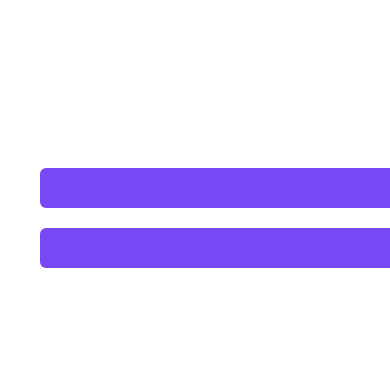
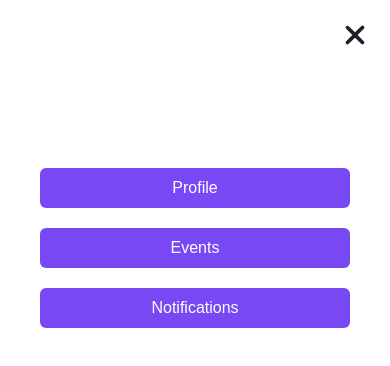
Before and after one commit to ogcovenant/EventHub, a React (Vite) app: page /dashboard/events in a window 390 px wide. Both pictures are taken after a click on the element 359 px from the left and 38 px from the top of the page. Shown: the top 366 px of the page. Built offline with nearby package versions, Linux system fonts and the light colour scheme; a web font is replaced by a local one.

Commit message:
added responsiveness for the dashboard

```diff
--- a/package.json
+++ b/package.json
@@ -4,7 +4,7 @@
   "version": "0.0.0",
   "type": "module",
   "scripts": {
-    "dev": "vite",
+    "dev": "vite --host",
     "build": "vite build",
     "lint": "eslint . --ext js,jsx --report-unused-disable-directives --max-warnings 0",
     "preview": "vite preview"
--- a/src/components/DashHeader.jsx
+++ b/src/components/DashHeader.jsx
@@ -3,12 +3,17 @@ import logo from "../assets/logo.png"
 import { Link } from "react-router-dom"
 import { FaBars} from "react-icons/fa"
 import { FaXmark } from "react-icons/fa6";
-import { useState } from "react"
+import { useEffect, useState } from "react"
 import { useLockScroll } from './useLockBodyScroll'
 
 const DashHeader = () => {
 
   const [menuOpen, setMenuOpen] = useState(false);
+
+  useEffect(()=>{
+    setMenuOpen(false)
+  }, [])
+
   const openMenu = () => {
     if(menuOpen){
       setMenuOpen(false);
@@ -29,13 +34,14 @@ const DashHeader = () => {
       </Flex>
       {
         menuOpen &&
-        <Box display={{ md:"none" }} position={"absolute"} top={0} height={"100vh"} backgroundColor={"#ffffff"} width={"100%"} zIndex={999}>
+        <Box display={{ md:"none" }} position={"fixed"} top={0} height={"100vh"} backgroundColor={"#ffffff"} width={"100%"} zIndex={999}>
           <Box onClick={openMenu} position={"absolute"} right={5} top={5}>
             <FaXmark fontSize={30}/>
           </Box>
           <Box position={"absolute"} top={32} p={10} width={"100%"}>
-            <Button as={Link} to="/login" width={"100%"} fontWeight={100} backgroundColor={"#7848F4"} color={"white"} _hover={{backgroundColor: "#7848F4", color:"white"}}>Login</Button>
-            <Button as={Link} to="/signup" width={"100%"} mt={5} fontWeight={100} backgroundColor={"#7848F4"} color={"white"} _hover={{backgroundColor: "#7848F4", color:"white"}}>Register</Button>
+            <Button as={Link} to="/dashboard/profile" width={"100%"} fontWeight={100} backgroundColor={"#7848F4"} color={"white"} _hover={{backgroundColor: "#7848F4", color:"white"}} onClick={() =>{ setMenuOpen(false) }}>Profile</Button>
+            <Button as={Link} to="/dashboard/events" width={"100%"} mt={5} fontWeight={100} backgroundColor={"#7848F4"} color={"white"} _hover={{backgroundColor: "#7848F4", color:"white"}} onClick={() =>{ setMenuOpen(false) }}>Events</Button>
+            <Button as={Link} to="/dashboard/notifications" width={"100%"} mt={5} fontWeight={100} backgroundColor={"#7848F4"} color={"white"} _hover={{backgroundColor: "#7848F4", color:"white"}} onClick={() =>{ setMenuOpen(false) }}>Notifications</Button>
           </Box>
         </Box>
       }
--- a/src/components/DashSide.jsx
+++ b/src/components/DashSide.jsx
@@ -20,7 +20,7 @@ const DashSide = () => {
 
   return (
     <>
-      <Box width={"15%"} height={"87vh"} borderTopRightRadius={"15px"} display={"flex"} flexDirection={"column"} gap={5} py={20}>
+      <Box width={"15%"} height={"87vh"} borderTopRightRadius={"15px"} display={{ base:"none", md:"flex" }} flexDirection={"column"} gap={5} py={20}>
         <Link to="/dashboard/profile"><Button className={active === "profile" ? "active": ""} onClick={profileChange} width={"80%"} fontWeight={100} backgroundColor={"#7848F4"} color={"white"} _hover={{backgroundColor: "#7848F4", color:"white"}} borderRadius={"0px"} borderRightRadius={"15px"} fontSize={"20px"} p={6}>Profile</Button></Link>
         <Link to={"/dashboard/events"}><Button className={active === "events" ? "active": ""} onClick={eventsChange} width={"80%"} fontWeight={100} backgroundColor={"#7848F4"} color={"white"} _hover={{backgroundColor: "#7848F4", color:"white"}} borderRadius={"0px"} borderRightRadius={"15px"} fontSize={"20px"} p={6} >Events</Button></Link>
         <Link to="/dashboard/notifications"><Button className={active === "notifications" ? "active": ""} onClick={notificationsChange} width={"80%"} fontWeight={100} backgroundColor={"#7848F4"} color={"white"} _hover={{backgroundColor: "#7848F4", color:"white"}} borderRadius={"0px"} borderRightRadius={"15px"} fontSize={"20px"} p={6}>Notification</Button></Link>
--- a/src/layouts/Dashboard.jsx
+++ b/src/layouts/Dashboard.jsx
@@ -10,7 +10,7 @@ const Dashboard = () => {
         <DashHeader />
         <Box display={"flex"}>
           <DashSide />
-          <Box width={"85%"} p={5}>
+          <Box width={{ base:"100%", md:"85%" }} p={5}>
             <Outlet/>
           </Box>
         </Box>
--- a/src/pages/Events.jsx
+++ b/src/pages/Events.jsx
@@ -13,16 +13,16 @@ const Events = () => {
   return (
     <>
       <Box>
-        <Box display={"flex"} justifyContent={"center"} alignItems={"center"} height={"full"} gap={"8"}>
-          <Box backgroundColor={"green"} width={"20%"} color={"white"} p={5} borderRadius={12} textAlign={"center"}>
+        <Box display={"flex"} flexDirection={{ base:"column", md:"row" }} justifyContent={"center"} alignItems={"center"} height={"full"} gap={"8"}>
+          <Box backgroundColor={"green"} width={{ base:"100%", md:"20%" }} color={"white"} p={5} borderRadius={12} textAlign={"center"}>
             <Text fontSize={22}>Events Created</Text>
             <Text fontSize={42}>4</Text>
           </Box>
-          <Box backgroundColor={"red"} width={"20%"} color={"white"} p={5} borderRadius={12} textAlign={"center"}>
+          <Box backgroundColor={"red"} width={{ base:"100%", md:"20%" }} color={"white"} p={5} borderRadius={12} textAlign={"center"}>
             <Text fontSize={22}>Events Registered</Text>
             <Text fontSize={42}>9</Text>
           </Box>
-          <Box backgroundColor={"blue"} width={"20%"} color={"white"} p={5} borderRadius={12} textAlign={"center"}>
+          <Box backgroundColor={"blue"} width={{ base:"100%", md:"20%" }} color={"white"} p={5} borderRadius={12} textAlign={"center"}>
             <Text fontSize={22}>Events Attended</Text>
             <Text fontSize={42}>7</Text>
           </Box>
--- a/src/pages/Notifications.jsx
+++ b/src/pages/Notifications.jsx
@@ -7,10 +7,10 @@ const Notifications = () => {
         <Text fontSize={32} textAlign={"center"}>Notifications</Text>
         <Box mt={5}>
           <List display={"flex"} flexDirection={"column"} alignItems={"center"}>
-            <ListItem textAlign={"center"} mb={2} borderBottom={"1px solid grey"} p={3} width={"80%"}>Lorem ipsum, dolor sit amet consectetur adipisicing elit. At, voluptatem!</ListItem>
-            <ListItem textAlign={"center"} mb={2} borderBottom={"1px solid grey"} p={3} width={"80%"}>Lorem ipsum, dolor sit amet consectetur adipisicing elit. At, voluptatem!</ListItem>
-            <ListItem textAlign={"center"} mb={2} borderBottom={"1px solid grey"} p={3} width={"80%"}>Lorem ipsum, dolor sit amet consectetur adipisicing elit. At, voluptatem!</ListItem>
-            <ListItem textAlign={"center"} mb={2} borderBottom={"1px solid grey"} p={3} width={"80%"}>Lorem ipsum, dolor sit amet consectetur adipisicing elit. At, voluptatem!</ListItem>
+            <ListItem textAlign={"center"} mb={2} borderBottom={"1px solid grey"} p={3} width={{ base:"100%", md:"80%" }}>Lorem ipsum, dolor sit amet consectetur adipisicing elit. At, voluptatem!</ListItem>
+            <ListItem textAlign={"center"} mb={2} borderBottom={"1px solid grey"} p={3} width={{ base:"100%", md:"80%" }}>Lorem ipsum, dolor sit amet consectetur adipisicing elit. At, voluptatem!</ListItem>
+            <ListItem textAlign={"center"} mb={2} borderBottom={"1px solid grey"} p={3} width={{ base:"100%", md:"80%" }}>Lorem ipsum, dolor sit amet consectetur adipisicing elit. At, voluptatem!</ListItem>
+            <ListItem textAlign={"center"} mb={2} borderBottom={"1px solid grey"} p={3} width={{ base:"100%", md:"80%" }}>Lorem ipsum, dolor sit amet consectetur adipisicing elit. At, voluptatem!</ListItem>
           </List>
         </Box>
       </Box>
--- a/src/pages/Profile.jsx
+++ b/src/pages/Profile.jsx
@@ -11,12 +11,12 @@ const Profile = () => {
           </Box>
           <Box mt={6}>
             <form>
-              <Box display={"flex"} gap={"20px"}>
-                <Box>
+              <Box display={"flex"} gap={{ base:"5px", md:"20px" }}>
+                <Box width={"50%"}>
                   <label htmlFor="username">username</label>
                   <Input type="text" name="username" id="username" placeholder="john_doe" value={"just_covenant_"} border={"1px solid grey"}/>
                 </Box>
-                <Box>
+                <Box width={"50%"}>
                   <label htmlFor="email">email</label>
                   <Input type="email" name="email" id="email" placeholder="john@doe.com" value={"justcovenant@gmail.com"} border={"1px solid grey"}/>
                 </Box>
```
